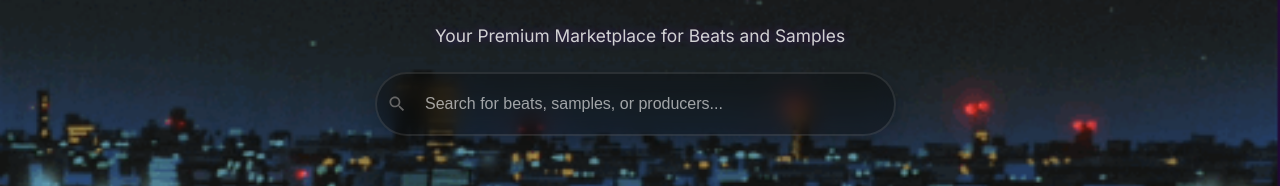
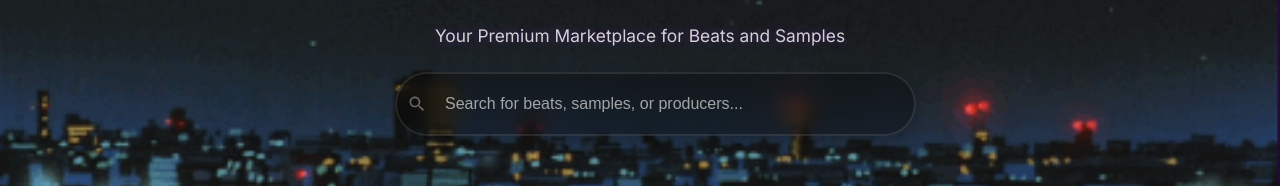
Before and after one commit to oldwestsolutions/808brokers, a React (Create React App) app: page / in a window 1280 px wide. Shown: the part 296-482 px from the top of the page. Built offline with nearby package versions, Linux system fonts and the light colour scheme.

Commit message:
style: Move search bar slightly to the right on homepage

```diff
--- a/src/styles/Home.css
+++ b/src/styles/Home.css
@@ -153,7 +153,7 @@ body {
   margin-left: auto;
   margin-right: auto;
   padding: 0 20px;
-  transform: translateX(-40px);
+  transform: translateX(-20px);
 }
 
 .search-input-wrapper {
```
